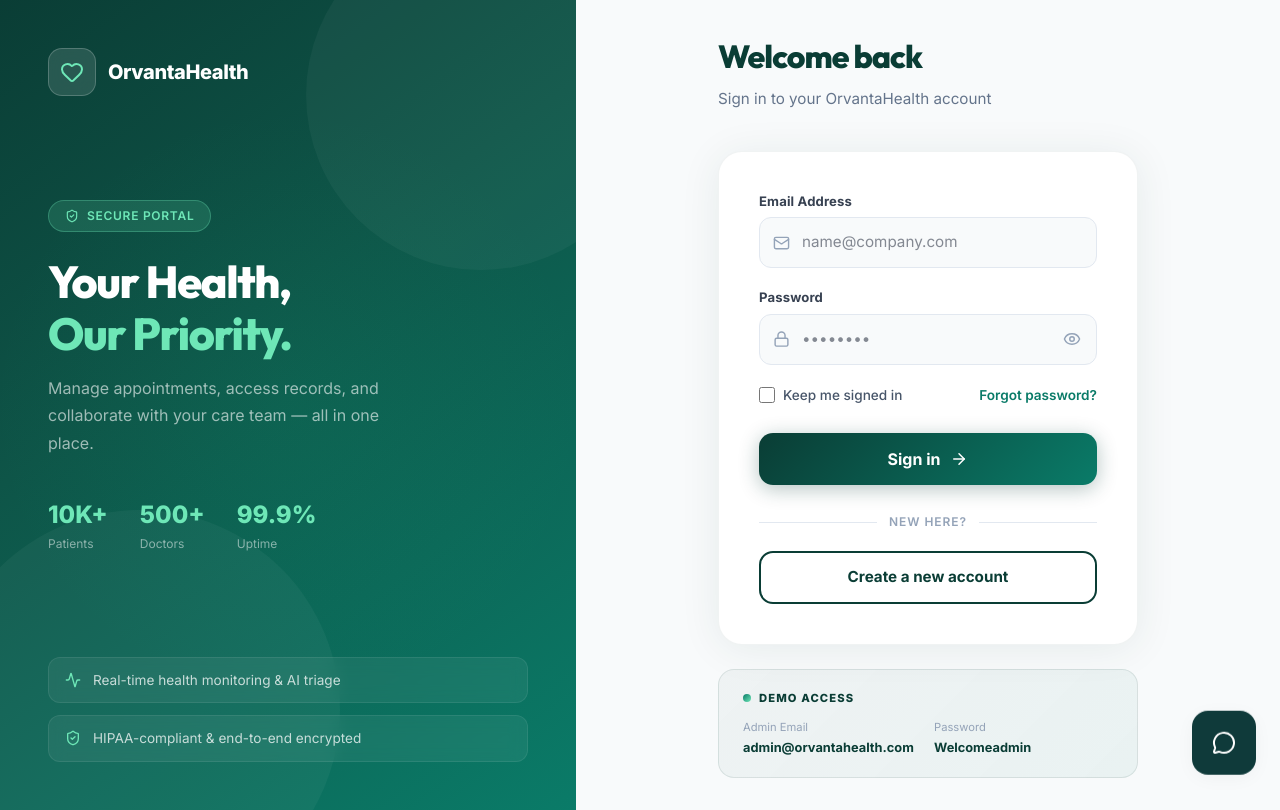
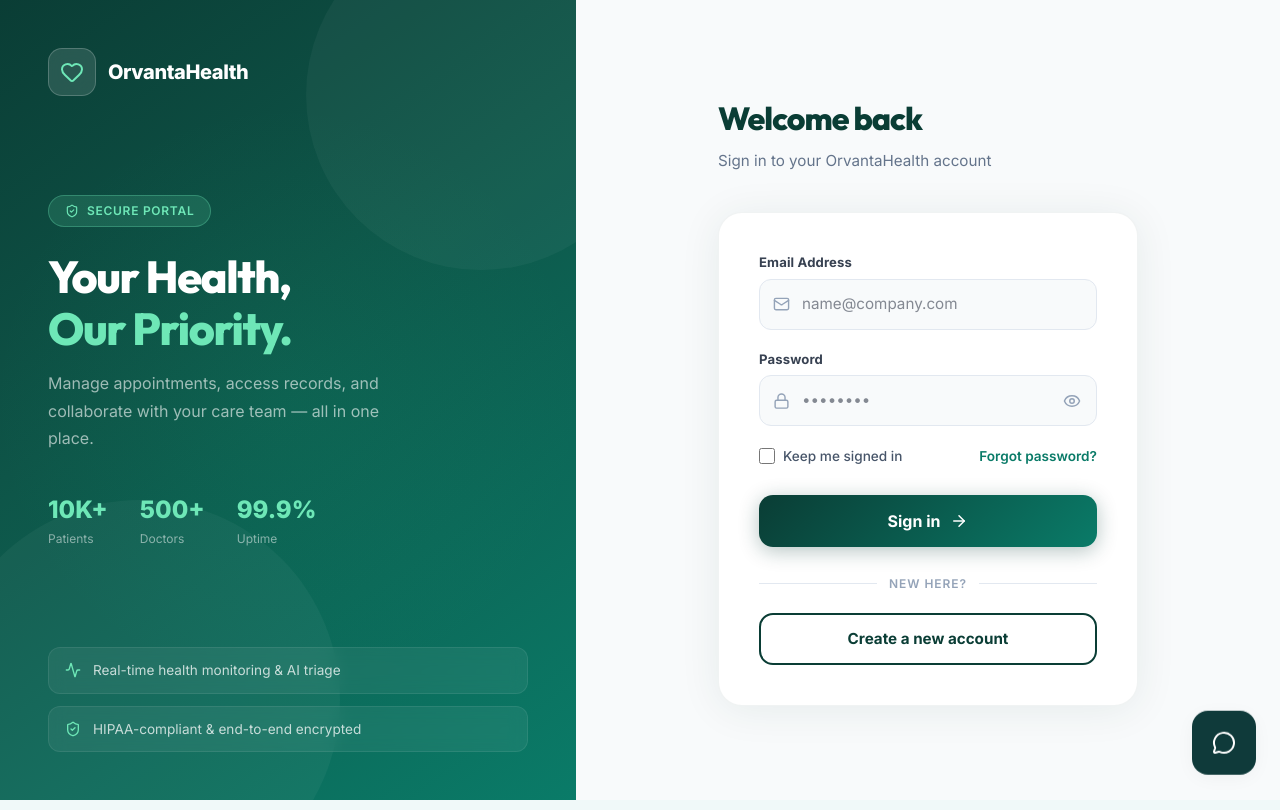
Before and after one commit to ksingla1885/OrvantaHealth, a React (Vite) app in the folder frontend/: page /login in a window 1280 px wide. Built offline with nearby package versions, Linux system fonts and the light colour scheme; the HTML template or start-up script is replaced by a standard one.

Commit message:
Removed demo access section from login page

```diff
--- a/frontend/src/pages/auth/Login.jsx
+++ b/frontend/src/pages/auth/Login.jsx
@@ -322,36 +322,7 @@ const Login = () => {
             </Link>
           </div>
 
-          {/* Demo credentials */}
-          <div style={{
-            marginTop: '1.5rem',
-            background: 'linear-gradient(135deg, rgba(10,61,53,0.04), rgba(10,123,104,0.06))',
-            border: '1px solid rgba(10,61,53,0.1)',
-            borderRadius: '16px',
-            padding: '1.25rem 1.5rem',
-          }}>
-            <div style={{ display: 'flex', alignItems: 'center', gap: '8px', marginBottom: '0.75rem' }}>
-              <span style={{
-                width: '8px', height: '8px', borderRadius: '50%',
-                background: 'linear-gradient(135deg, #0a7b68, #6ee7b7)',
-                display: 'inline-block',
-              }} />
-              <span style={{ fontSize: '0.7rem', fontWeight: 800, color: '#0a3d35', textTransform: 'uppercase', letterSpacing: '0.1em' }}>
-                Demo Access
-              </span>
-            </div>
-            <div style={{ display: 'grid', gridTemplateColumns: '1fr 1fr', gap: '0.75rem' }}>
-              {[
-                { label: 'Admin Email', val: 'admin@orvantahealth.com' },
-                { label: 'Password', val: 'Welcomeadmin' },
-              ].map(item => (
-                <div key={item.label}>
-                  <p style={{ color: '#94a3b8', fontSize: '0.7rem', marginBottom: '2px' }}>{item.label}</p>
-                  <p style={{ color: '#0a3d35', fontSize: '0.8rem', fontWeight: 700 }}>{item.val}</p>
-                </div>
-              ))}
-            </div>
-          </div>
+
         </div>
       </div>
 
```
